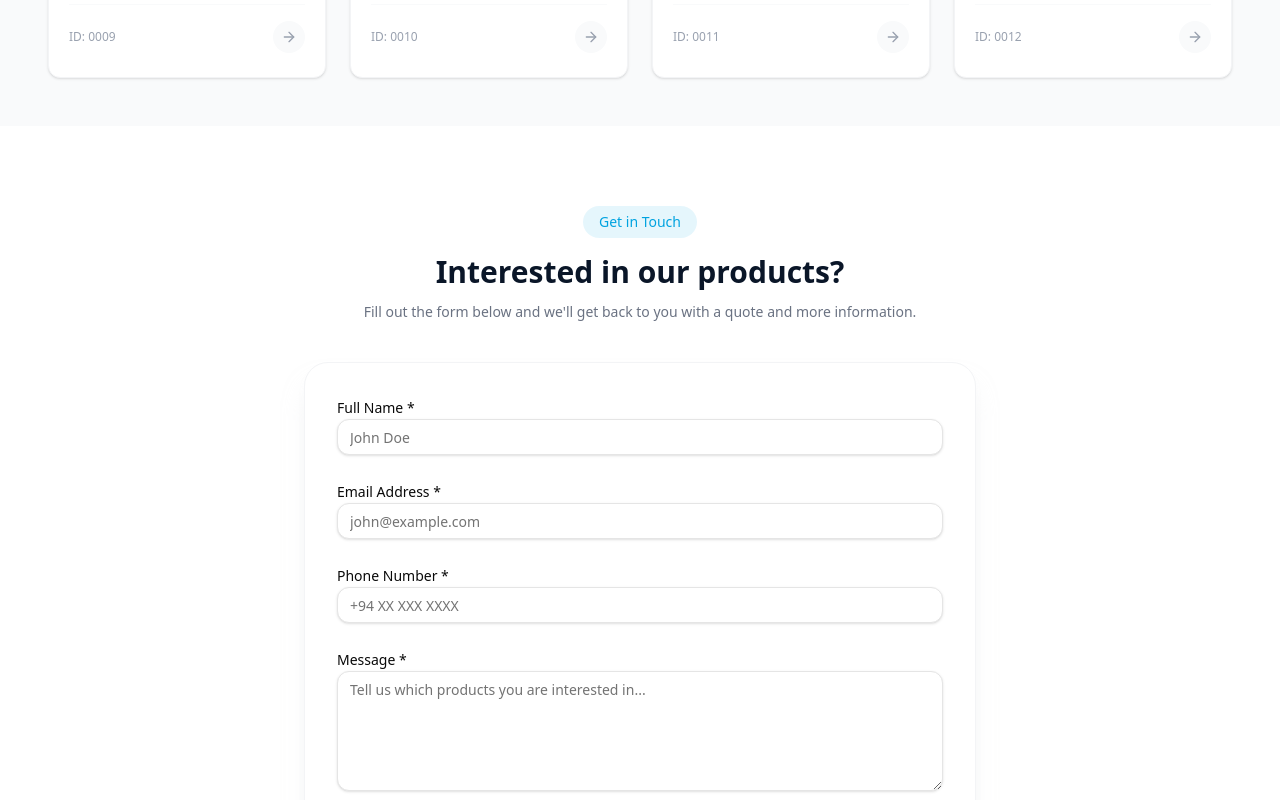
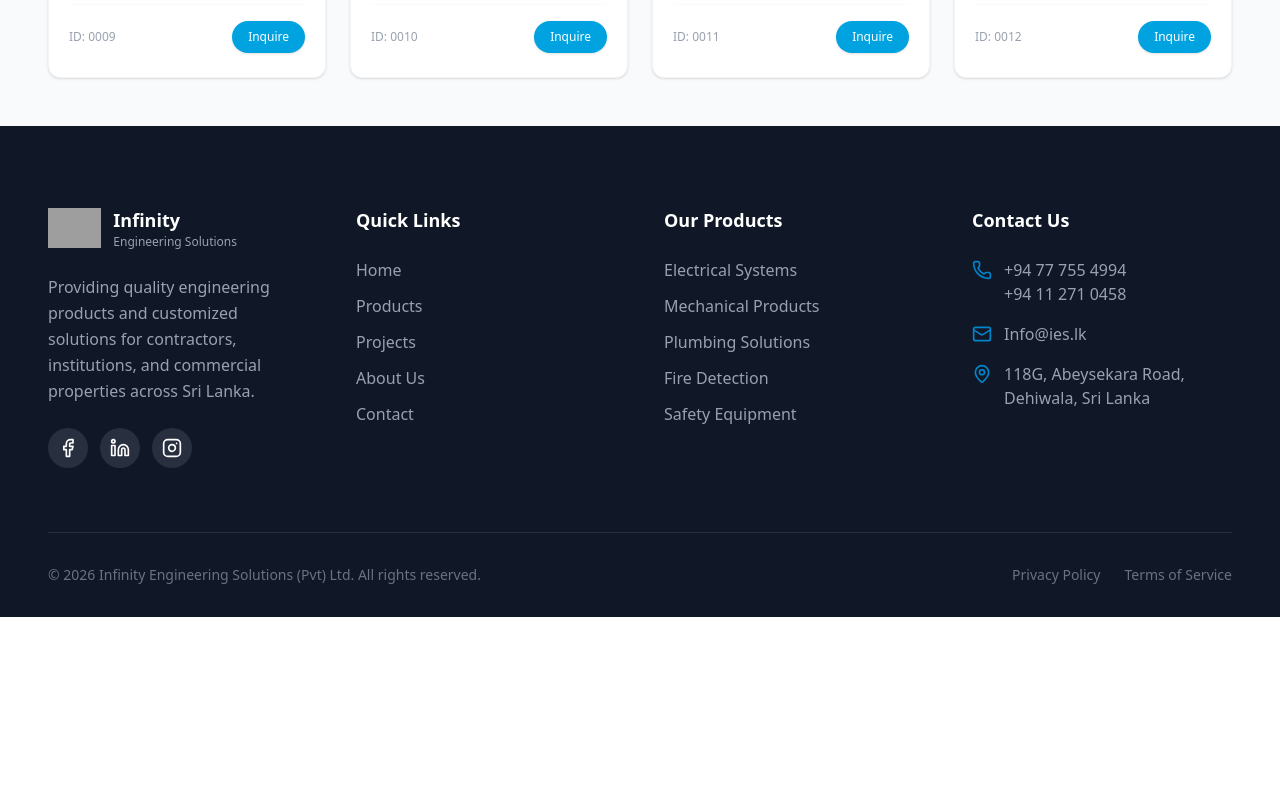
Before and after one commit to TharangaD2/IES-frontend, a Next.js app: page /Products in a window 1280 px wide. Shown: the part 1860-2660 px from the top of the page. After the commit the page ends 2477 px from the top, so only its background shows below. Built offline with nearby package versions, Linux system fonts and the light colour scheme; grey boxes are pictures that could not be loaded.

Commit message:
Changes in hero section

```diff
--- a/src/app/Products/page.tsx
+++ b/src/app/Products/page.tsx
@@ -161,10 +161,10 @@ const products: Product[] = [
 
 export default function Products() {
     const [selectedProduct, setSelectedProduct] = useState<Product | null>(null);
+    const [inquireProduct, setInquireProduct] = useState<Product | null>(null);
     const [activeCategory, setActiveCategory] = useState<string>('all');
     const [searchQuery, setSearchQuery] = useState<string>('');
     const [hoveredProduct, setHoveredProduct] = useState<number | null>(null);
-    const formRef = React.useRef<HTMLDivElement>(null);
     const [isSubmitted, setIsSubmitted] = useState(false);
     const [isSubmitting, setIsSubmitting] = useState(false);
     const [formData, setFormData] = useState({
@@ -174,11 +174,12 @@ export default function Products() {
         message: ''
     });
 
-    const scrollToForm = () => {
-        setSelectedProduct(null);
-        setTimeout(() => {
-            formRef.current?.scrollIntoView({ behavior: 'smooth' });
-        }, 100);
+    const openInquireModal = (product: Product) => {
+        setInquireProduct(product);
+        setFormData({
+            ...formData,
+            message: `I'm interested in ${product.name}...`
+        });
     };
 
     const handleSubmit = async (e: React.FormEvent) => {
@@ -191,6 +192,8 @@ export default function Products() {
         setTimeout(() => {
             setIsSubmitted(false);
             setFormData({ name: '', email: '', phone: '', message: '' });
+            setInquireProduct(null);
+            setSelectedProduct(null);
         }, 3000);
     };
 
@@ -319,11 +322,6 @@ export default function Products() {
                                             alt={product.name}
                                             className="w-full h-full object-cover group-hover:scale-110 transition-transform duration-500"
                                         />
-                                        <div className="absolute inset-0 bg-black/40 opacity-0 group-hover:opacity-100 transition-opacity duration-300 flex items-center justify-center">
-                                            <Button variant="secondary" className="rounded-full bg-white text-[#0A1628] hover:bg-[#00A3E0] hover:text-white transition-colors">
-                                                View Details
-                                            </Button>
-                                        </div>
                                     </div>
 
                                     {/* Content */}
@@ -350,9 +348,16 @@ export default function Products() {
                                             <span className="text-xs font-medium text-gray-400">
                                                 ID: {product.id.toString().padStart(4, '0')}
                                             </span>
-                                            <div className="w-8 h-8 rounded-full bg-gray-50 flex items-center justify-center group-hover:bg-[#00A3E0] transition-colors">
-                                                <ArrowRight className="w-4 h-4 text-gray-400 group-hover:text-white transition-colors" />
-                                            </div>
+                                            <Button
+                                                onClick={(e) => {
+                                                    e.stopPropagation();
+                                                    openInquireModal(product);
+                                                }}
+                                                size="sm"
+                                                className="bg-[#00A3E0] hover:bg-[#0091c8] text-white rounded-full px-4 text-xs"
+                                            >
+                                                Inquire
+                                            </Button>
                                         </div>
                                     </div>
 
@@ -385,119 +390,10 @@ export default function Products() {
                 </div>
             </section>
 
-            {/* INQUIRY FORM SECTION */}
-            <section ref={formRef} className="py-20 bg-white">
-                <div className="container mx-auto px-6 lg:px-12">
-                    <div className="max-w-2xl mx-auto">
-                        <div className="text-center mb-10">
-                            <span className="inline-block px-4 py-1.5 rounded-full bg-[#00A3E0]/10 text-[#00A3E0] text-sm font-medium mb-4">
-                                Get in Touch
-                            </span>
-                            <h2 className="text-3xl font-bold text-[#0A1628] mb-3">
-                                Interested in our products?
-                            </h2>
-                            <p className="text-gray-500 text-sm">
-                                Fill out the form below and we'll get back to you with a quote and more information.
-                            </p>
-                        </div>
-
-                        <div className="bg-white border border-gray-100 rounded-3xl p-6 md:p-8 shadow-xl shadow-gray-200/50">
-                            {isSubmitted ? (
-                                <motion.div
-                                    initial={{ opacity: 0, scale: 0.9 }}
-                                    animate={{ opacity: 1, scale: 1 }}
-                                    className="text-center py-12"
-                                >
-                                    <div className="w-20 h-20 rounded-full bg-[#00D4AA]/20 flex items-center justify-center mx-auto mb-6">
-                                        <CheckCircle2 className="w-10 h-10 text-[#00D4AA]" />
-                                    </div>
-                                    <h3 className="text-2xl font-bold text-[#0A1628] mb-2">Thank You!</h3>
-                                    <p className="text-gray-500">Your inquiry has been sent. We'll be in touch soon.</p>
-                                </motion.div>
-                            ) : (
-                                <form onSubmit={handleSubmit} className="space-y-6">
-                                    <div className="space-y-2">
-                                        <Label htmlFor="name">Full Name *</Label>
-                                        <Input
-                                            id="name"
-                                            required
-                                            placeholder="John Doe"
-                                            className="rounded-xl bg-white"
-                                            value={formData.name}
-                                            onChange={(e) => setFormData({ ...formData, name: e.target.value })}
-                                        />
-                                    </div>
-                                    <div className="space-y-2">
-                                        <Label htmlFor="email">Email Address *</Label>
-                                        <Input
-                                            id="email"
-                                            type="email"
-                                            required
-                                            placeholder="john@example.com"
-                                            className="rounded-xl bg-white"
-                                            value={formData.email}
-                                            onChange={(e) => setFormData({ ...formData, email: e.target.value })}
-                                        />
-                                    </div>
-
-                                    <div className="space-y-2">
-                                        <Label htmlFor="phone">Phone Number *</Label>
-                                        <Input
-                                            id="phone"
-                                            required
-                                            placeholder="+94 XX XXX XXXX"
-                                            className="rounded-xl bg-white"
-                                            value={formData.phone}
-                                            onChange={(e) => setFormData({ ...formData, phone: e.target.value })}
-                                        />
-                                    </div>
-
-                                    <div className="space-y-2">
-                                        <Label htmlFor="message">Message *</Label>
-                                        <Textarea
-                                            id="message"
-                                            required
-                                            placeholder="Tell us which products you are interested in..."
-                                            className="rounded-xl bg-white min-h-[120px]"
-                                            value={formData.message}
-                                            onChange={(e) => setFormData({ ...formData, message: e.target.value })}
-                                        />
-                                    </div>
-
-                                    <Button
-                                        type="submit"
-                                        disabled={isSubmitting}
-                                        className="w-full bg-[#00A3E0] hover:bg-[#0091c8] text-white rounded-xl py-6 text-lg font-medium"
-                                    >
-                                        {isSubmitting ? (
-                                            <span className="flex items-center gap-2">
-                                                <motion.div
-                                                    animate={{ rotate: 360 }}
-                                                    transition={{ duration: 1, repeat: Infinity, ease: 'linear' }}
-                                                    className="w-5 h-5 border-2 border-white/30 border-t-white rounded-full"
-                                                />
-                                                Sending...
-                                            </span>
-                                        ) : (
-                                            <span className="flex items-center gap-2">
-                                                <Send className="w-5 h-5" />
-                                                Send Inquiry
-                                            </span>
-                                        )}
-                                    </Button>
-                                </form>
-                            )}
-                        </div>
-                    </div>
-                </div>
-            </section>
-
-
-
             {/* PRODUCT MODAL */}
             <AnimatePresence>
                 {
-                    selectedProduct && (
+                    selectedProduct && !inquireProduct && (
                         <motion.div
                             className="fixed inset-0 bg-black/80 z-50 flex items-center justify-center p-4"
                             onClick={() => setSelectedProduct(null)}
@@ -580,8 +476,7 @@ export default function Products() {
                                             </p>
                                             <Button
                                                 onClick={() => {
-                                                    setFormData({ ...formData, message: `I'm interested in ${selectedProduct.name}...` });
-                                                    scrollToForm();
+                                                    openInquireModal(selectedProduct);
                                                 }}
                                                 className="w-full bg-[#00A3E0] hover:bg-[#0091c8] text-white rounded-xl py-6 text-lg font-medium shadow-lg shadow-[#00A3E0]/20 hover:shadow-[#00A3E0]/40 transition-all"
                                             >
@@ -596,6 +491,120 @@ export default function Products() {
                     )
                 }
             </AnimatePresence >
+
+            {/* INQUIRE MODAL */}
+            <AnimatePresence>
+                {
+                    inquireProduct && (
+                        <motion.div
+                            className="fixed inset-0 bg-black/80 z-[60] flex items-center justify-center p-4"
+                            onClick={() => setInquireProduct(null)}
+                            initial={{ opacity: 0 }}
+                            animate={{ opacity: 1 }}
+                            exit={{ opacity: 0 }}
+                        >
+                            <motion.div
+                                onClick={(e) => e.stopPropagation()}
+                                className="bg-white rounded-3xl max-w-lg w-full overflow-hidden shadow-2xl"
+                                initial={{ scale: 0.9, opacity: 0 }}
+                                animate={{ scale: 1, opacity: 1 }}
+                                exit={{ scale: 0.9, opacity: 0 }}
+                            >
+                                <div className="p-8">
+                                    <div className="flex items-center justify-between mb-8">
+                                        <div className="flex items-center gap-3">
+                                            <div className="w-12 h-12 rounded-xl bg-[#00A3E0]/10 flex items-center justify-center">
+                                                <MessageSquare className="w-6 h-6 text-[#00A3E0]" />
+                                            </div>
+                                            <div>
+                                                <h2 className="text-2xl font-bold text-[#0A1628]">Product Inquiry</h2>
+                                                <p className="text-gray-500 text-sm">{inquireProduct.name}</p>
+                                            </div>
+                                        </div>
+                                        <button
+                                            onClick={() => setInquireProduct(null)}
+                                            className="w-10 h-10 rounded-full bg-gray-100 flex items-center justify-center text-gray-500 hover:bg-gray-200 transition-colors"
+                                        >
+                                            <X className="w-5 h-5" />
+                                        </button>
+                                    </div>
+
+                                    {isSubmitted ? (
+                                        <motion.div
+                                            initial={{ opacity: 0, scale: 0.9 }}
+                                            animate={{ opacity: 1, scale: 1 }}
+                                            className="text-center py-12"
+                                        >
+                                            <div className="w-20 h-20 rounded-full bg-[#00D4AA]/20 flex items-center justify-center mx-auto mb-6">
+                                                <CheckCircle2 className="w-10 h-10 text-[#00D4AA]" />
+                                            </div>
+                                            <h3 className="text-2xl font-bold text-[#0A1628] mb-2">Thank You!</h3>
+                                            <p className="text-gray-500">Your inquiry has been sent successfully.</p>
+                                        </motion.div>
+                                    ) : (
+                                        <form onSubmit={handleSubmit} className="space-y-5">
+                                            <div className="space-y-1.5">
+                                                <Label htmlFor="modal-name" className="text-sm">Full Name *</Label>
+                                                <Input
+                                                    id="modal-name"
+                                                    required
+                                                    placeholder="John Doe"
+                                                    className="rounded-xl"
+                                                    value={formData.name}
+                                                    onChange={(e) => setFormData({ ...formData, name: e.target.value })}
+                                                />
+                                            </div>
+                                            <div className="grid grid-cols-2 gap-4">
+                                                <div className="space-y-1.5">
+                                                    <Label htmlFor="modal-email" className="text-sm">Email *</Label>
+                                                    <Input
+                                                        id="modal-email"
+                                                        type="email"
+                                                        required
+                                                        placeholder="john@example.com"
+                                                        className="rounded-xl"
+                                                        value={formData.email}
+                                                        onChange={(e) => setFormData({ ...formData, email: e.target.value })}
+                                                    />
+                                                </div>
+                                                <div className="space-y-1.5">
+                                                    <Label htmlFor="modal-phone" className="text-sm">Phone *</Label>
+                                                    <Input
+                                                        id="modal-phone"
+                                                        required
+                                                        placeholder="+94 XX XXX XXXX"
+                                                        className="rounded-xl"
+                                                        value={formData.phone}
+                                                        onChange={(e) => setFormData({ ...formData, phone: e.target.value })}
+                                                    />
+                                                </div>
+                                            </div>
+                                            <div className="space-y-1.5">
+                                                <Label htmlFor="modal-message" className="text-sm">Message *</Label>
+                                                <Textarea
+                                                    id="modal-message"
+                                                    required
+                                                    className="rounded-xl min-h-[100px]"
+                                                    value={formData.message}
+                                                    onChange={(e) => setFormData({ ...formData, message: e.target.value })}
+                                                />
+                                            </div>
+                                            <Button
+                                                type="submit"
+                                                disabled={isSubmitting}
+                                                className="w-full bg-[#00A3E0] hover:bg-[#0091c8] text-white rounded-xl py-6 font-medium mt-2"
+                                            >
+                                                {isSubmitting ? "Sending..." : "Send Inquiry"}
+                                            </Button>
+                                        </form>
+                                    )}
+                                </div>
+                            </motion.div>
+                        </motion.div>
+                    )
+                }
+            </AnimatePresence >
+
             <Footer />
         </div >
     );
--- a/src/app/Projects/page.tsx
+++ b/src/app/Projects/page.tsx
@@ -161,7 +161,7 @@ export default function Projects() {
                         playsInline
                         className="w-full h-full object-cover"
                     >
-                        <source src="/vedio/projects.mov" type="video/mp4" />
+                        <source src="/vedio/Projects.mp4" type="video/mp4" />
                         Your browser does not support the video tag.
                     </video>
                     {/* Dark Overlay for legibility */}
```
Also changed, not shown: src/app/About/page.tsx (+15 -16 lines), src/app/Contact/page.tsx (+15 -10 lines), 1 other file (tests, documents, lock files or other folders).
